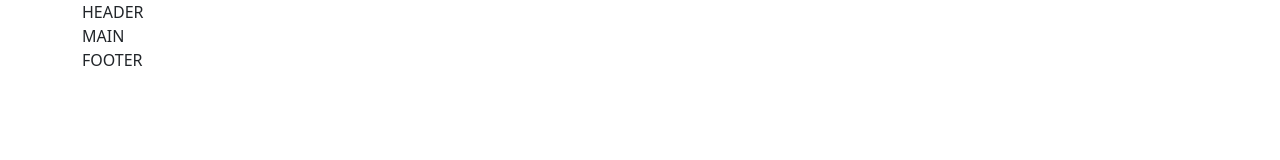
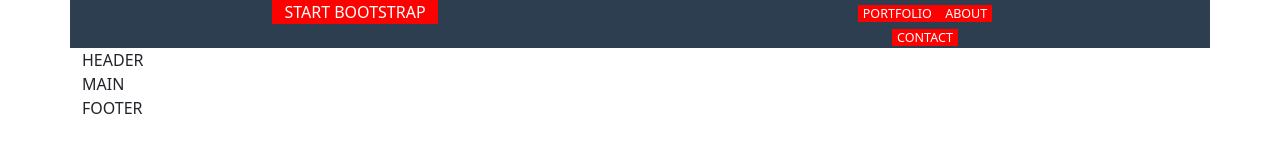
Before and after one commit to gianmaria-fadda/html-css-bootstrap-freelancer, a plain HTML site: page index.html in a window 1280 px wide. Drawn offline with nearby package versions, Linux system fonts and the light colour scheme.

Commit message:
impostato struttura header top

```diff
--- a/css/style.css
+++ b/css/style.css
@@ -1,16 +1,18 @@
-/*
-    RESET
-*/
-* {
-    margin: 0;
-    padding: 0;
-    box-sizing: border-box;
-}
-
-html {
-    font-family: Arial, Helvetica, sans-serif ;
-}
 
 /*
     GENERAL
 */
+
+#header-top .container {
+    background-color: #2C3E50;
+}
+
+#header-top .container .row .col-xl-2 > * {
+    background-color: red;
+    color: white;
+}
+
+#header-top .container .row .col-xl-2.offset-4 > .box-1-3{
+    font-size: 1.1cap;
+    padding: 0 5px;
+}
--- a/index.html
+++ b/index.html
@@ -14,7 +14,29 @@
     </head>
     <body>
         <!--Header-->
-            <header>
+            <header id="header-top">
+                <div class="container text-center">
+                    <div class="row algin-item-center">
+                        <div class="col-xl-2 offset-2">
+                            <div class="box">
+                                START BOOTSTRAP
+                            </div>
+                        </div>
+                        <div class="col-xl-2 offset-4">
+                            <span class="box-1-3">
+                                PORTFOLIO
+                            </span>
+                            <span class="box-1-3">
+                                ABOUT
+                            </span>
+                            <span class="box-1-3">
+                                CONTACT
+                            </span>
+                        </div>
+                    </div>
+                </div>
+            </header>
+            <header id="header-bottom">
                 <div class="container">
                     HEADER
                 </div>
```
